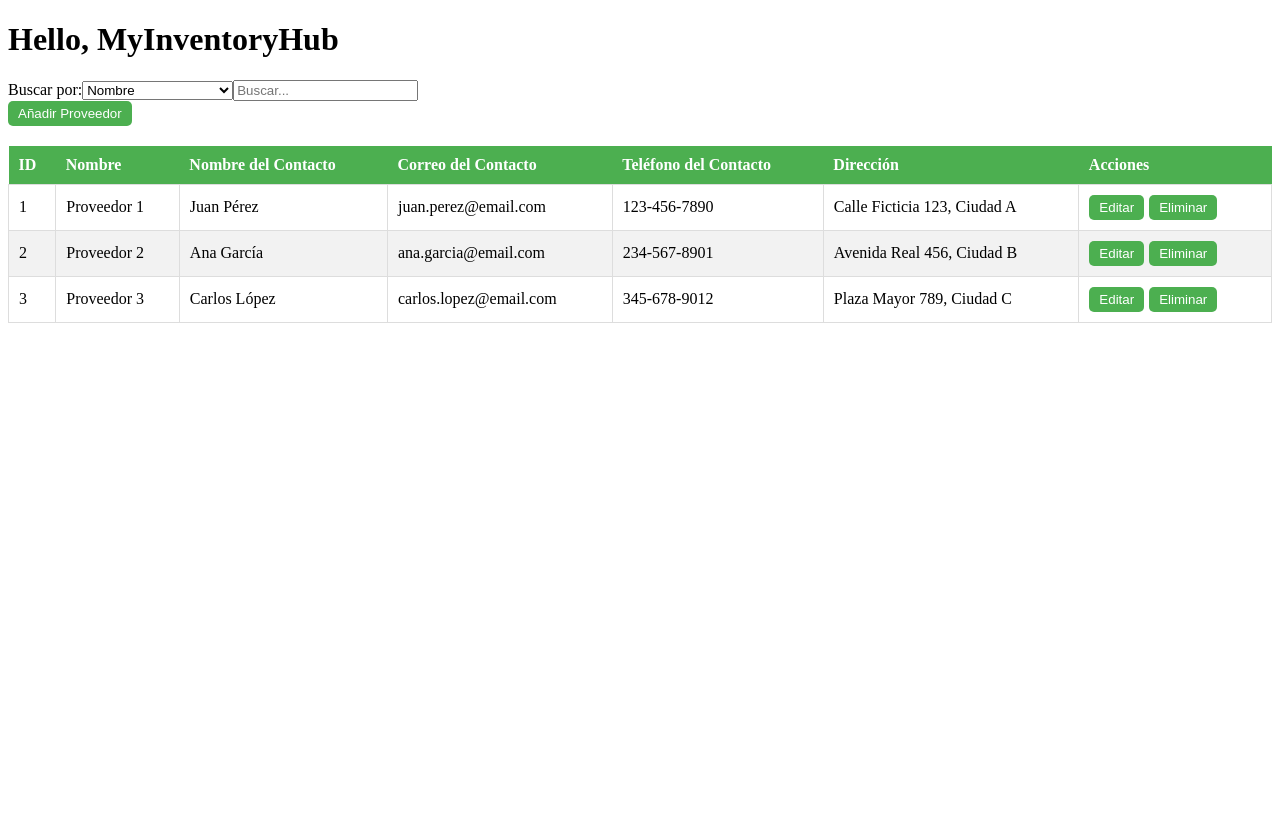
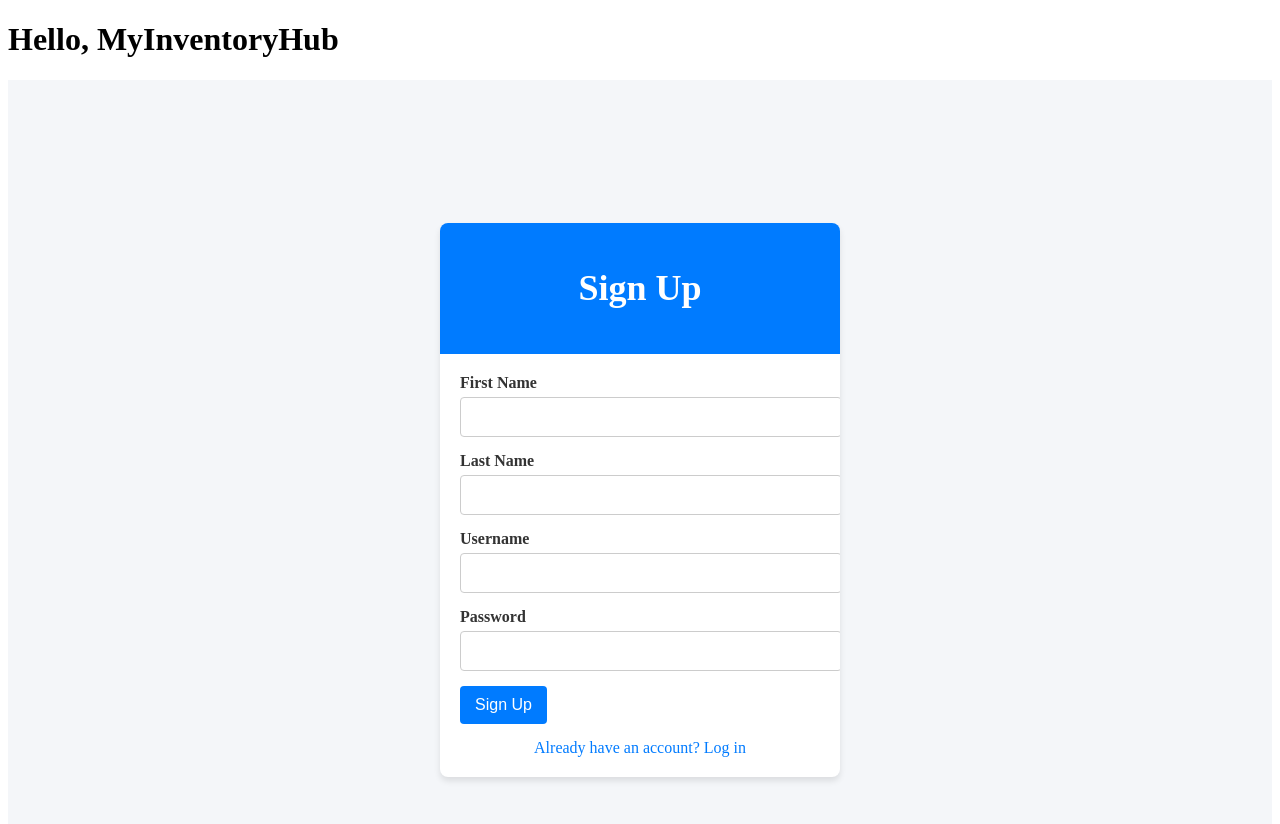
Before and after one commit to SyTW2425/E17_P4, an Angular app in the folder MyInventoryHub/: page / in a window 1280 px wide. Shown: the top 824 px of the page. Before the commit the page ends 800 px from the top, so only its background shows below. Built offline with nearby package versions, Linux system fonts and the light colour scheme.

Commit message:
Fist iteration sign up

```diff
--- a/MyInventoryHub/src/app/app.component.html
+++ b/MyInventoryHub/src/app/app.component.html
@@ -1,4 +1,4 @@
 <h1>Hello, MyInventoryHub</h1>
 <div class="container">
-  <app-supplier-manager></app-supplier-manager>
+  <app-register></app-register>
 </div>
--- a/MyInventoryHub/src/app/app.component.ts
+++ b/MyInventoryHub/src/app/app.component.ts
@@ -1,11 +1,12 @@
 import { Component } from '@angular/core';
 import { RouterOutlet } from '@angular/router';
 import { SupplierManagerComponent }from './components/supplier/supplier.component'
+import { RegisterComponent } from "./components/register/register.component";
 
 @Component({
   selector: 'app-root',
   standalone: true,
-  imports: [RouterOutlet, SupplierManagerComponent],
+  imports: [RouterOutlet, SupplierManagerComponent, RegisterComponent],
   templateUrl: './app.component.html',
   styleUrl: './app.component.css'
 })
--- /dev/null
+++ b/MyInventoryHub/src/app/components/register/register.component.css
@@ -0,0 +1,118 @@
+/* General container styles */
+.register-container {
+    display: flex;
+    justify-content: center;
+    align-items: center;
+    min-height: 100vh;
+    background-color: #f4f6f9;
+    padding: 20px;
+  }
+
+  .card {
+    background: #ffffff;
+    border-radius: 8px;
+    box-shadow: 0 4px 6px rgba(0, 0, 0, 0.1);
+    max-width: 400px;
+    width: 100%;
+    overflow: hidden;
+  }
+
+  .card-header {
+    background: #007bff;
+    color: white;
+    padding: 15px;
+    text-align: center;
+    font-size: 1.5rem;
+    font-weight: bold;
+  }
+
+  .card-body {
+    padding: 20px;
+  }
+
+  .form-group {
+    margin-bottom: 15px;
+  }
+
+  label {
+    display: block;
+    margin-bottom: 5px;
+    font-weight: bold;
+    color: #333;
+  }
+
+  input {
+    width: 100%;
+    padding: 10px;
+    font-size: 1rem;
+    border: 1px solid #ccc;
+    border-radius: 4px;
+    transition: border-color 0.3s ease;
+  }
+
+  input:focus {
+    border-color: #007bff;
+    outline: none;
+  }
+
+  .is-invalid {
+    border-color: #dc3545 !important;
+  }
+
+  .invalid-feedback {
+    color: #dc3545;
+    font-size: 0.875rem;
+    margin-top: 5px;
+  }
+
+  .btn {
+    display: inline-block;
+    padding: 10px 15px;
+    font-size: 1rem;
+    border-radius: 4px;
+    text-align: center;
+    text-decoration: none;
+    cursor: pointer;
+    transition: background-color 0.3s ease;
+  }
+
+  .btn-primary {
+    background-color: #007bff;
+    border: none;
+    color: white;
+  }
+
+  .btn-primary:hover {
+    background-color: #0056b3;
+  }
+
+  .btn-link {
+    background: none;
+    border: none;
+    color: #007bff;
+    text-decoration: none;
+    padding: 0;
+  }
+
+  .btn-link:hover {
+    text-decoration: underline;
+  }
+
+  .loading-spinner {
+    width: 20px;
+    height: 20px;
+    margin-left: 10px;
+    vertical-align: middle;
+  }
+
+  .text-center {
+    text-align: center;
+  }
+
+  a {
+    color: #007bff;
+  }
+
+  a:hover {
+    text-decoration: underline;
+  }
--- /dev/null
+++ b/MyInventoryHub/src/app/components/register/register.component.html
@@ -0,0 +1,93 @@
+<div class="register-container">
+    <div class="card">
+      <div class="card-header">
+        <h2>Sign Up</h2>
+      </div>
+      <div class="card-body">
+        <form [formGroup]="form" (ngSubmit)="onSubmit()">
+          <!-- First Name -->
+          <div class="form-group">
+            <label for="firstName">First Name</label>
+            <input
+              type="text"
+              id="firstName"
+              formControlName="firstName"
+              class="form-control"
+              [ngClass]="{ 'is-invalid': submitted && f['firstName'].errors }"
+            />
+            <div *ngIf="submitted && f['firstName'].errors" class="invalid-feedback">
+              <div *ngIf="f['firstName'].errors['required']">First Name is required</div>
+            </div>
+          </div>
+
+          <!-- Last Name -->
+          <div class="form-group">
+            <label for="lastName">Last Name</label>
+            <input
+              type="text"
+              id="lastName"
+              formControlName="lastName"
+              class="form-control"
+              [ngClass]="{ 'is-invalid': submitted && f['lastName'].errors }"
+            />
+            <div *ngIf="submitted && f['lastName'].errors" class="invalid-feedback">
+              <div *ngIf="f['lastName'].errors['required']">Last Name is required</div>
+            </div>
+          </div>
+
+          <!-- Username -->
+          <div class="form-group">
+            <label for="username">Username</label>
+            <input
+              type="text"
+              id="username"
+              formControlName="username"
+              class="form-control"
+              [ngClass]="{ 'is-invalid': submitted && f['username'].errors }"
+            />
+            <div *ngIf="submitted && f['username'].errors" class="invalid-feedback">
+              <div *ngIf="f['username'].errors['required']">Username is required</div>
+            </div>
+          </div>
+
+          <!-- Password -->
+          <div class="form-group">
+            <label for="password">Password</label>
+            <input
+              type="password"
+              id="password"
+              formControlName="password"
+              class="form-control"
+              [ngClass]="{ 'is-invalid': submitted && f['password'].errors }"
+            />
+            <div *ngIf="submitted && f['password'].errors" class="invalid-feedback">
+              <div *ngIf="f['password'].errors['required']">Password is required</div>
+              <div *ngIf="f['password'].errors['minlength']">Password must be at least 6 characters</div>
+            </div>
+          </div>
+
+          <!-- Submit Button -->
+          <div class="form-group">
+            <button
+              type="submit"
+              class="btn btn-primary"
+              [disabled]="loading"
+            >
+              Sign Up
+            </button>
+            <img
+              *ngIf="loading"
+              src="assets/loading-spinner.gif"
+              alt="Loading..."
+              class="loading-spinner"
+            />
+          </div>
+
+          <!-- Login Redirect -->
+          <div class="text-center">
+            <a [routerLink]="['../login']" class="btn btn-link">Already have an account? Log in</a>
+          </div>
+        </form>
+      </div>
+    </div>
+  </div>
--- /dev/null
+++ b/MyInventoryHub/src/app/components/register/register.component.ts
@@ -0,0 +1,54 @@
+import { NgClass, NgFor, NgIf } from '@angular/common';
+import { Component, OnInit } from '@angular/core';
+import { FormBuilder, FormGroup, ReactiveFormsModule, Validators } from '@angular/forms';
+import { ActivatedRoute, Router, RouterLink, RouterModule } from '@angular/router';
+import { first } from 'rxjs';
+
+@Component({
+    selector: 'app-register',
+    standalone: true,
+    imports: [
+      ReactiveFormsModule,
+      RouterModule,
+      NgIf,
+      NgClass
+    ],
+    templateUrl: './register.component.html',
+    styleUrls: ['./register.component.css'],
+  })
+  export class RegisterComponent {
+    form: FormGroup;
+    submitted = false;
+    loading = false;
+
+    constructor(private formBuilder: FormBuilder) {
+      // Initialize the form
+      this.form = this.formBuilder.group({
+        firstName: ['', Validators.required],
+        lastName: ['', Validators.required],
+        username: ['', Validators.required],
+        password: ['', [Validators.required, Validators.minLength(6)]],
+      });
+    }
+
+    get f() {
+      return this.form.controls;
+    }
+
+    onSubmit() {
+      this.submitted = true;
+
+      // Stop if form is invalid
+      if (this.form.invalid) {
+        return;
+      }
+
+      this.loading = true;
+
+      // Simulate an API call
+      setTimeout(() => {
+        this.loading = false;
+        alert('User registered successfully!');
+      }, 2000);
+    }
+  }
```
Also changed, not shown: 1 other file (tests, documents, lock files or other folders).
